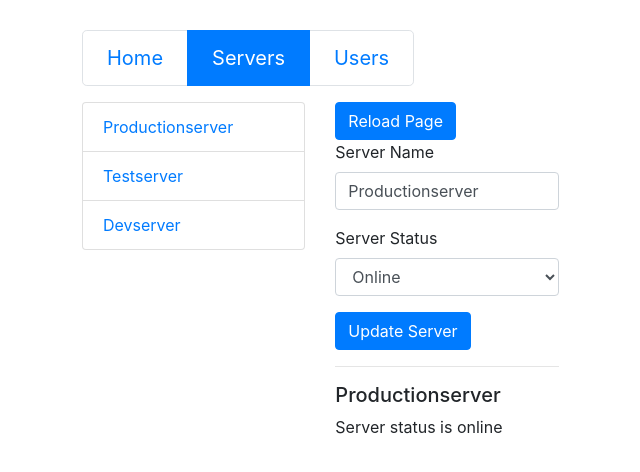
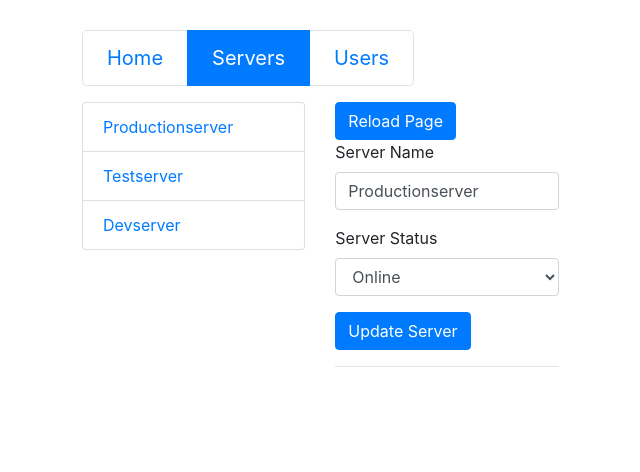
Before and after one commit to ddeveloper72/Angular-Routing, an Angular app: page /servers in a window 1280 px wide. Shown: the top 472 px of the page, without its empty margins (3-643 px from the left). Built offline with nearby package versions, Linux system fonts and the light colour scheme.

Commit message:
Added the dynamig router link for the server to retunr the server id.

```diff
--- a/src/app/servers/servers.component.html
+++ b/src/app/servers/servers.component.html
@@ -2,7 +2,7 @@
   <div class="col-sm-12 col-md-4">
     <div class="list-group">
       <a
-      [routerLink]="['/servers', 5, 'edit']"
+      [routerLink]="['/servers', server.id]"
       [queryParams]="{allowEdit: '1'}"
       fragment="loading"
         href="#"
@@ -16,6 +16,6 @@
     <button class="btn btn-primary" (click)="onReload()">Reload Page</button>
     <app-edit-server></app-edit-server>
     <hr>
-    <app-server></app-server>
+    <!-- <app-server></app-server> -->
   </div>
 </div>
```
